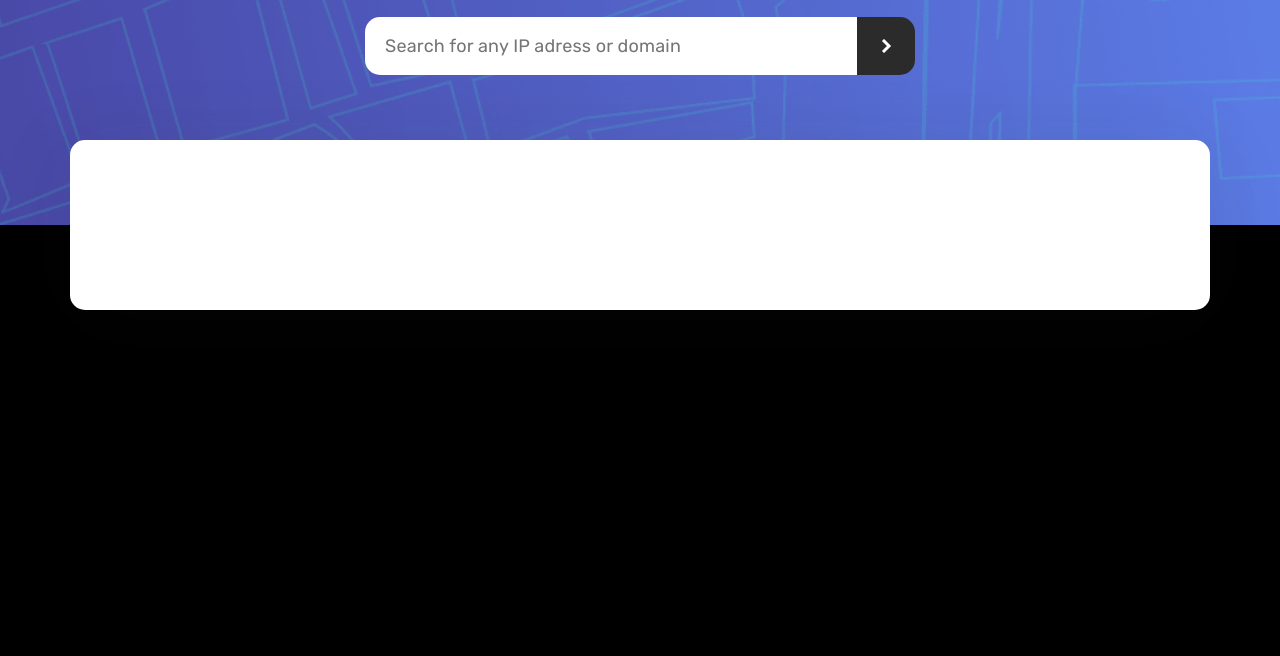
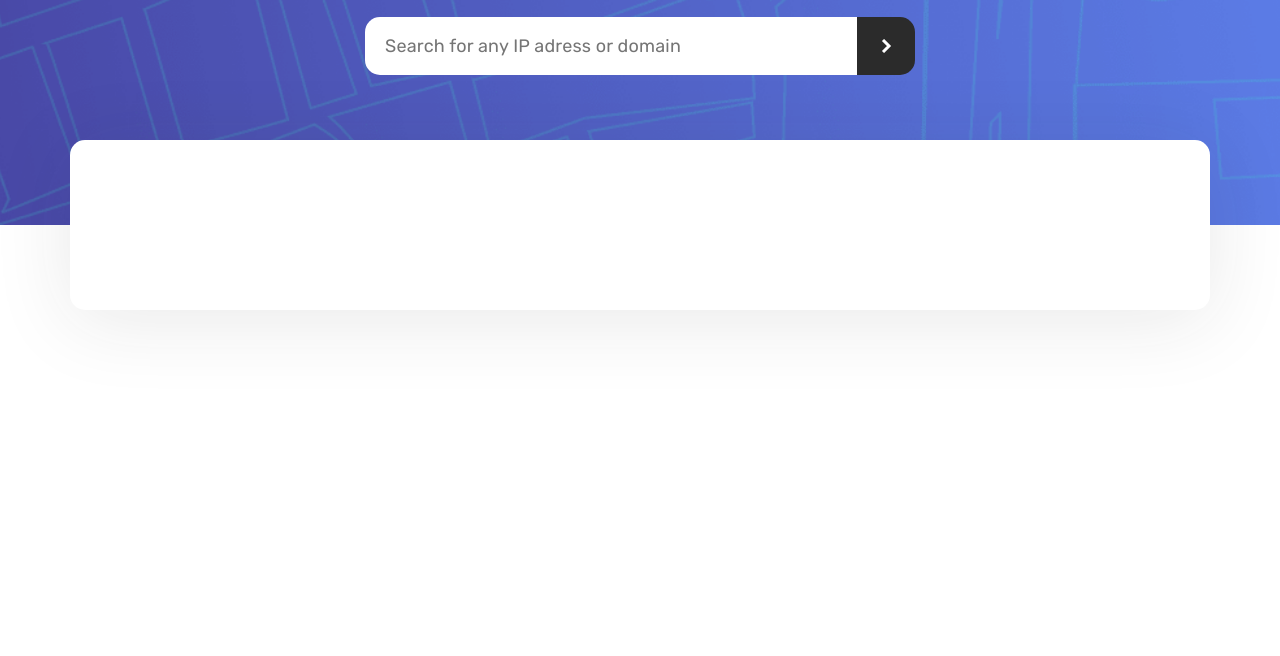
Before and after one commit to main1479/IP-Tracker, a website: page index.html in a window 1280 px wide. Shown: the part 100-756 px from the top of the page. Drawn offline with nearby package versions, Linux system fonts and the light colour scheme.

Commit message:
Readme file updated

```diff
--- a/src/sass/_map.scss
+++ b/src/sass/_map.scss
@@ -3,7 +3,7 @@
 	top: 0;
 	width: 100%;
 	height: 100%;
-	background: #000;
+	// background: #000;
 	z-index: 1;
 
 	.leaflet-marker-icon {
```
Also changed, not shown: README.md, screenshot.png (added), src/css/main.css.
